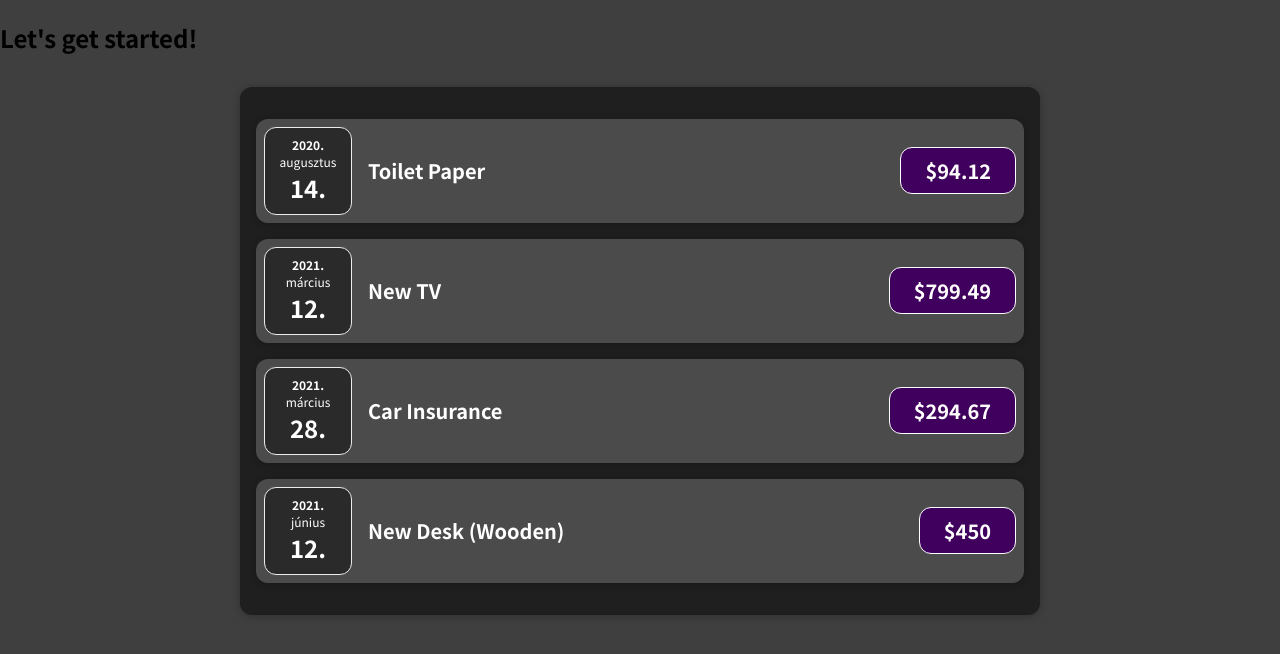
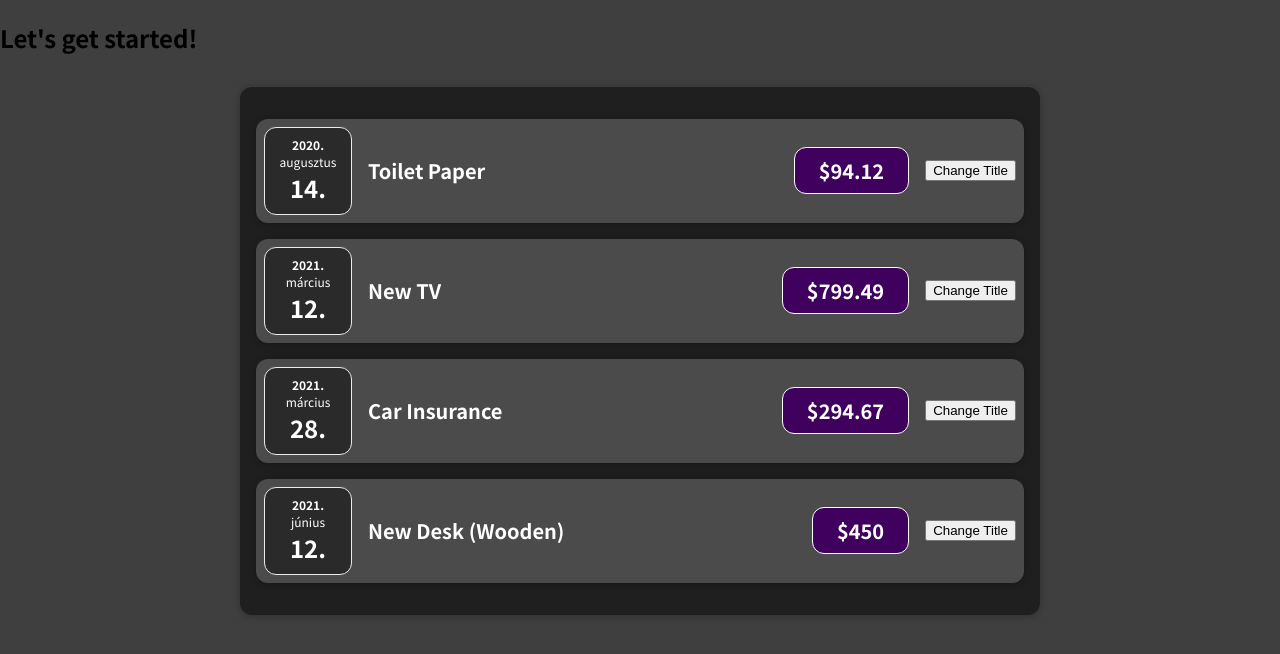
Before and after one commit to Sanyaur/Expense-Tracker-React, a React (Create React App) app: page / in a window 1280 px wide. Shown: the top 654 px of the page. Built offline with nearby package versions, Linux system fonts and the light colour scheme.

Commit message:
usestate added

```diff
--- a/src/components/Expenses/ExpenseItem.js
+++ b/src/components/Expenses/ExpenseItem.js
@@ -1,14 +1,20 @@
+import React, { useState } from "react";
 import ExpenseDate from "./ExpenseDate";
 import "./ExpenseItem.css";
 import Card from "../UI/Card";
 
 export default function ExpenseItem(props) {
+  const [title, setTitle] = useState(props.title);
+
+  const clickHandler = () => setTitle("Updated!");
+
   return (
     <Card className='expense-item'>
       <ExpenseDate date={props.date} />
       <div className='expense-item__description'>
-        <h2>{props.title}</h2>
+        <h2>{title}</h2>
         <div className='expense-item__price'>${props.amount}</div>
+        <button onClick={clickHandler}>Change Title</button>
       </div>
     </Card>
   );
```
Also changed, not shown: 1 other file (tests, documents, lock files or other folders).
